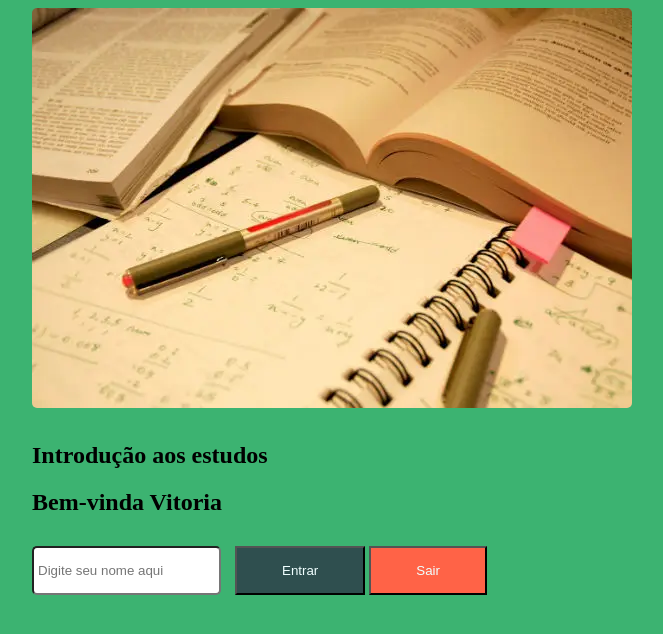
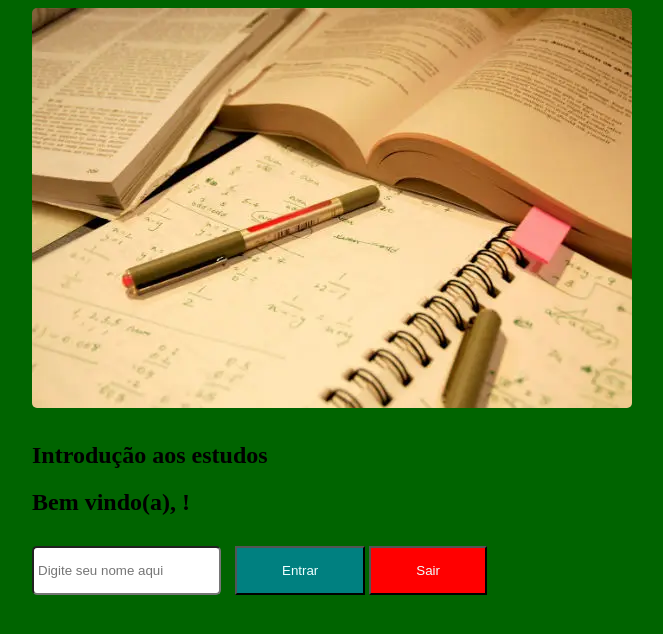
Before and after one commit to Vitorxst/Aula-HTML-potencia-TECH, a plain HTML site: page index.html in a window 1280 px wide. Both pictures are taken after a click on the button "Entrar". Shown: the whole page, without its empty margins (308-971 px from the left). Drawn offline with Linux system fonts and the light colour scheme.

Commit message:
Mudanças no código
Adição do arquivo index.js.
Adição de funções com JavaScript.
Mudança de cores no style.css.
Mudança e adição de arquivos no index.html.

```diff
--- a/index.html
+++ b/index.html
@@ -14,15 +14,13 @@
                     Introdução aos estudos
                 </h1>
 
-                <h2 class="subtitle">
-                    Bem-vinda Vitoria
-                </h2>
+                <h2 class="subtitle" id="result"></h2>
             </div>
             <input placeholder="Digite seu nome aqui" name="name" id="name">
-            <button class="primary"> Entrar</button>
-            <button class="secondary">Sair</button>
+            <button class="primary" onclick="getValue()"> Entrar</button>
+            <button class="secondary" onclick="removeValue()">Sair</button>
         </section>
-
+        <script src="index.js"></script>
     </body>
 
 </html>
--- /dev/null
+++ b/index.js
@@ -0,0 +1,9 @@
+function getValue(){
+    var value = document.getElementById("name").value;
+    document.getElementById("result").innerHTML = "Bem vindo(a), " + value + "!";
+}
+
+function removeValue(){
+    document.getElementById("name").value = "";
+    document.getElementById("result").innerHTML = "";
+}
--- a/style.css
+++ b/style.css
@@ -4,7 +4,7 @@ margin é para ajustar a margem da div (caixa) sobre a página
 */
 
 body{
-    background-color:#3CB371;
+    background-color:#006400;
     color: black;
     height: 100%;
 }
@@ -31,12 +31,12 @@ button{
 }
 
 .primary{
-    background-color: #2F4F4F;
+    background-color: 	#008080;
     color: azure;
 }
 
 .secondary{
-    background-color: #FF6347;
+    background-color: #FF0000;
     color: azure;
 }
 
```
